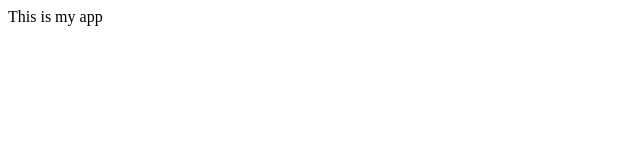
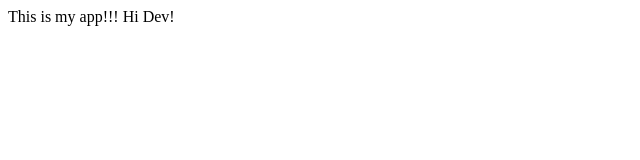
Before and after one commit to laprocea/it3038c-scripts, a plain HTML site: page testing/index.html in a window 1280 px wide. Shown: the full height of the page, 0-640 px from the left. Drawn offline with Linux system fonts and the light colour scheme.

Commit message:
adding new stuff

```diff
--- a/testing/index.html
+++ b/testing/index.html
@@ -3,6 +3,6 @@
 		<title>My App</title>
 	</head>
 	<body>
-		This is my app
+		This is my app!!! Hi Dev!
 	</body>
 </html>
--- /dev/null
+++ b/testing/new.js
@@ -0,0 +1 @@
+This is a test
```
